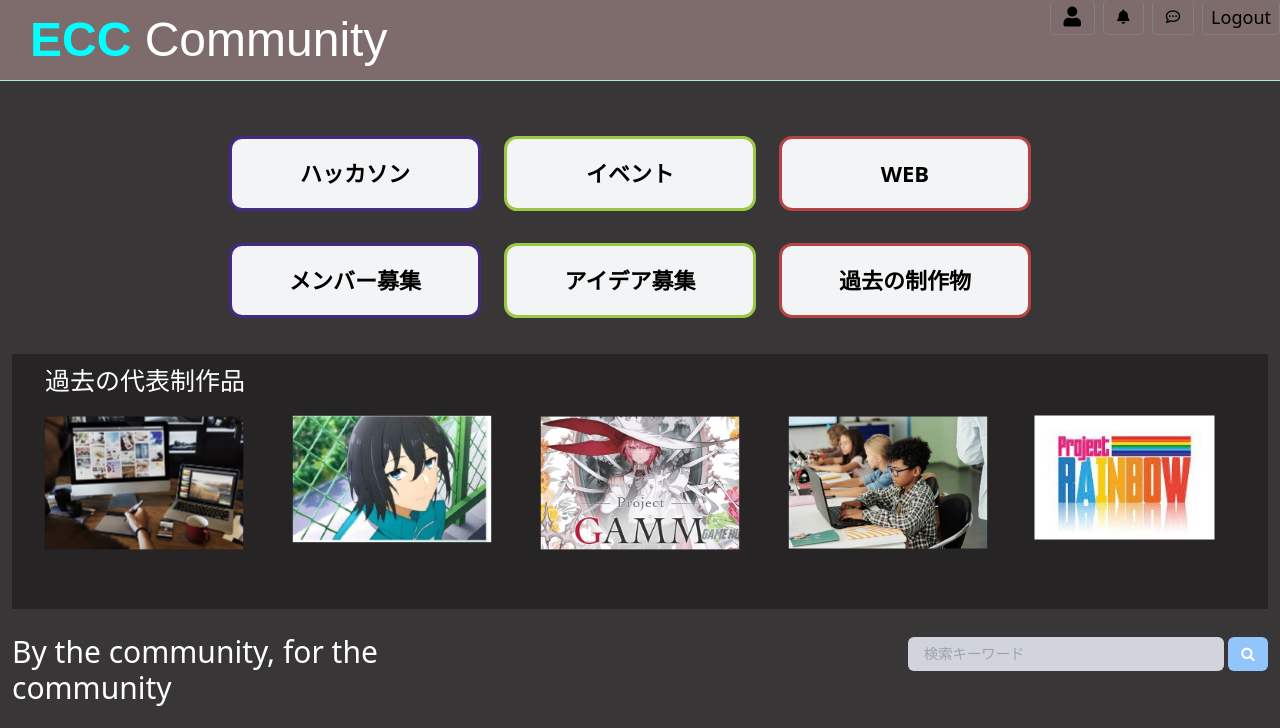
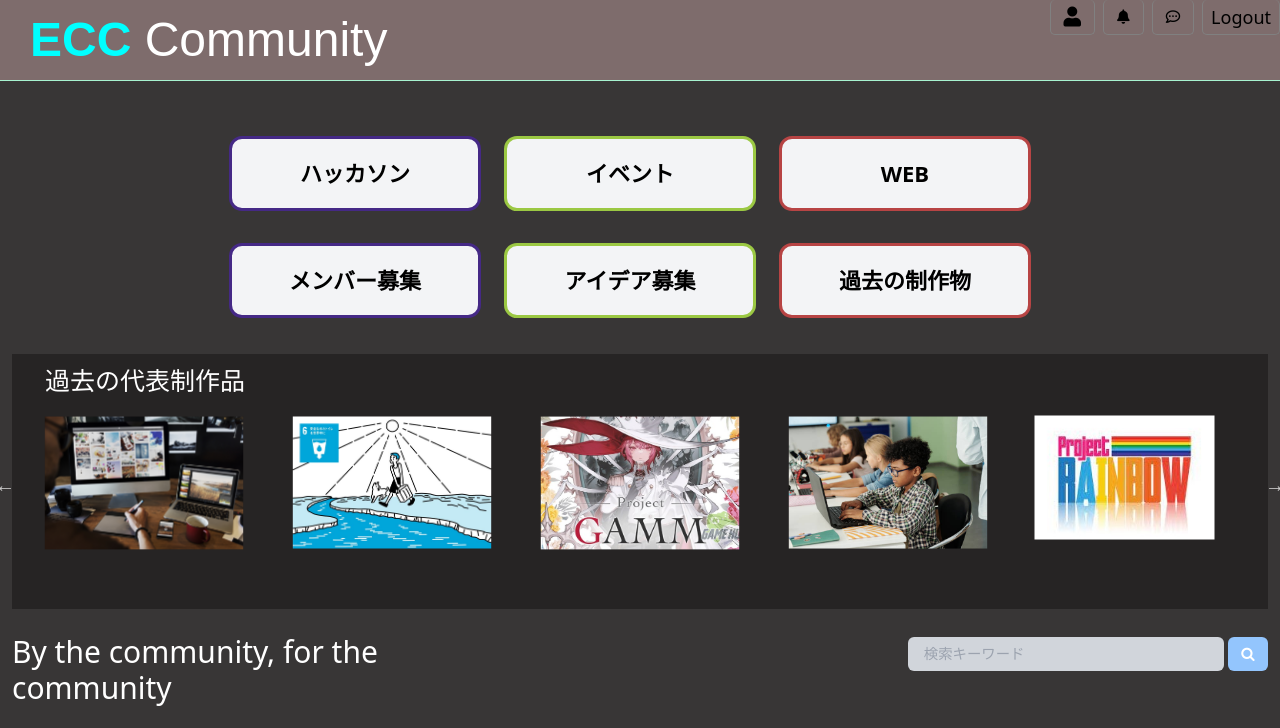
Before and after one commit to my-teamE/team_development, a Laravel app: page /toppage in a window 1280 px wide. Shown: the top 728 px of the page. Run offline with Laravel 8, Linux system fonts and the light colour scheme; a user stored in the database is signed in; data comes from the database, SQL or seed files in the repository; some libraries are stand-ins or nearby versions; some web fonts are replaced.

Commit message:
change 07/26

```diff
--- a/resources/views/toppage.blade.php
+++ b/resources/views/toppage.blade.php
@@ -6,45 +6,37 @@
         <div class="split-container">
             <div class="location-contr" id="" style="padding:20px 0px">
                 <div id="location" class="text-center py-3">
-                    <a href="">
-                        <button class="bg-gray-100 hover:bg-blue-200 focus:bg-blue-300"
-                            style="border:solid rgb(69, 41, 134)">ハッカソン</button>
-                    </a>
-                    <a href="https://techplay.jp/event"><button class="bg-gray-100 hover:bg-yellow-100 focus:bg-yellow-200"
-                            style="border:solid rgb(155, 200, 67)">イベント</button></a>
-                    <a href=""><button class="bg-gray-100 hover:bg-red-200 focus:bg-red-300"
-                            style="border:solid rgb(183, 68, 68)">WEB</button></a>
+                    <button class="btsearh bg-gray-100 hover:bg-blue-200 focus:bg-blue-300" data-target="view-index" style="border:solid rgb(69, 41, 134)">ハッカソン</button>
+                    <button class="btsearh bg-gray-100 hover:bg-yellow-100 focus:bg-yellow-200" data-target="view-index" style="border:solid rgb(155, 200, 67)">イベント</button>
+                    <button class="btsearh bg-gray-100 hover:bg-red-200 focus:bg-red-300" data-target="view-index" style="border:solid rgb(183, 68, 68)">WEB</button>
                 </div>
                 <div id="location" class="text-center py-3">
-                    <a href=""><button
-                            class="bg-gray-100 hover:bg-blue-200 focus:bg-blue-300"style="border:solid rgb(69, 41, 134)">メンバー募集</button></a>
-                    <a href=""><button
-                            class="bg-gray-100 hover:bg-yellow-100 focus:bg-yellow-200"style="border:solid rgb(155, 200, 67)">アイデア募集</button></a>
-                    <a href=""><button
-                            class="bg-gray-100 hover:bg-red-200 focus:bg-red-300"style="border:solid  rgb(183, 68, 68)">過去の制作物</button></a>
+                    <button class="btsearh bg-gray-100 hover:bg-blue-200 focus:bg-blue-300" data-target="view-index" style="border:solid rgb(69, 41, 134)">メンバー募集</button>
+                    <button class="btsearh bg-gray-100 hover:bg-yellow-100 focus:bg-yellow-200" data-target="view-index" style="border:solid rgb(155, 200, 67)">アイデア募集</button>
+                    <a href="{{ route('hoge') }}"><button class="bg-gray-100 hover:bg-red-200 focus:bg-red-300" style="border:solid  rgb(183, 68, 68)">過去の制作物</button></a>
                 </div>
            </div>
 
             <div class="container1 p-2 " style="background: rgb(38, 36, 36)">
                 <p style="font-size: 25px; padding-left:25px">過去の代表制作品</p>
-                <div class="slider flex overflow-hidden ">
+                <div class="slider flex">
                         <div class="slick-img">
-                        <a href=""><img src="{{ url('/images/project1.png') }}" alt="Image" /></a>
+                            <img src="{{ asset('/storage/images/project1.png')}}" alt="Image"/>
                         </div>
                         <div class="slick-img">
-                        <a href=""><img src="{{ url('/images/project2.jpg') }}" alt="Image" /></a>
+                            <a href=""><img src="{{ asset('/storage/images/project2.jpg')}}" alt="Image"/></a>
                         </div>
                         <div class="slick-img">
-                        <a href=""><img src="{{ url('/images/project3.jpg') }}" alt="Image" /></a>
+                            <a href=""><img src="{{ asset('/storage/images/project3.jpg')}}" alt="Image"/></a>
                         </div>
                         <div class="slick-img">
-                        <a href=""><img src="{{ url('/images/student1.jpg') }}" alt="Image" /></a>
+                            <a href=""><img src="{{ asset('/storage/images/student1.jpg')}}" alt="Image"/></a>
                         </div>
                         <div class="slick-img">
-                        <a href=""><img src="{{ url('/images/aaa.jpg') }}" alt="" /></a>
+                            <a href=""><img src="{{ asset('/storage/images/aaa.jpg')}}" alt=""/></a>
                         </div>
                         <div class="slick-img">
-                        <a href=""><img src="{{ url('/images/upload1.png') }}" alt="" /></a>
+                            <a href=""><img src="{{ asset('/storage/images/20210311134726.jpg')}}" alt=""/></a>
                         </div>
                 </div>
             </div>
@@ -55,7 +47,7 @@
             <div class="relative text-end pt-7" style="width:70%;">
                 <input
                     class="bg-gray-300 px-3 py-1.5 focus:outline-none focus:ring-red-500 focus:border-red-500 rounded-md text-black "
-                    style="width:36%" type="search" id="search" placeholder="検索キーワード    ">
+                    style="width:36%" type="search" id="search" placeholder="検索キーワード">
                 {{-- <input class="border border-gray-300 rounded-md py-2 px-4 focus:outline-none focus:ring-blue-500 focus:border-blue-500 text-black" style="width:40%" type="search" placeholder=" 検索"> --}}
                 <button id="searchbt" class="bg-blue-300 rounded-md text-white w-10 py-1.5 ">
                     <i class="fa fa-search"></i>
@@ -63,24 +55,26 @@
             </div>
         </div>
         <section class="grid grid-cols-1 lg:grid-cols-4 gap-2 " id="view-index">
-            @php
-                $count = 0;
-                $array = ['Naoo', 'a', 'b', 'c', 'd', 'e', 'f', 'abc'];
-            @endphp
+
             <h1 class="text-lg" id="a">検索したプロジェクトはございません！！！</h1>
             @foreach ($eventRecords as $record)
                 <!-- 一覧画面 -->
-                <article
-                    class="photo-list row-span-2 bg-black-900 hover:bg-black-300 rounded-lg shadow-md hover:shadow-lg transition-shadow">
-                    <a href="{{ asset('/apply/' . $record->id) }}" class="photo-link ">
-                        <img class="photo-thumb photo-1 " src="{{ asset('/storage/postimages/' . $record->image) }}"
-                            alt="" width="640" height="360" alt="button-open" />
+                <article class="photo-list row-span-2 bg-black-100 hover:bg-black-300 rounded-lg shadow-md hover:shadow-lg transition-shadow">
+                    <a href="{{ asset('/apply/'. $record->id) }}" class="photo-link ">
+                        <img class="photo-thumb photo-1 "
+                        src="{{ asset('/storage/postimages/' . $record->image) }}" alt="" width="640"
+                        height="360" alt="button-open" />
+                    </a>
                         <div class="photo-meta ">
-                            <p class="title text-yellow-500 text-2xl ">Project : {{ $record->title }} </p>
-                            <p class="user text-lg pl-2">{{ $record->name }}</p>
+                            <p class="title text-yellow-500 text-2xl ">{{ $record->title }} </p>
+                            <div class="flex">
+                                <div class="user font-bold mb-2" style="width:90%"><a href="">{{ $record->name }}</a></div>
+                                <div>
+                                    <i id="heartIcon" class="fas fa-heart text-end cursor-pointer" style="width: 20px;color:white"></i>
                                 </div>
-                        <p class="text-gray-400 text-xs text-end pr-6"><time datetime="投稿記事の⽇時">2023/07/26</time></p>
-                    </a>
+                            </div>
+                        </div>
+                        <p class="text-gray-400 text-xs text-end pr-4 pb-2"><time datetime="投稿記事の⽇時">2023/07/26</time></p>
                  </article>
             @endforeach
         </section>
```
Also changed, not shown: resources/views/profile.blade.php (+3 -6 lines). Lines whose indentation alone changed are shown as unchanged.
